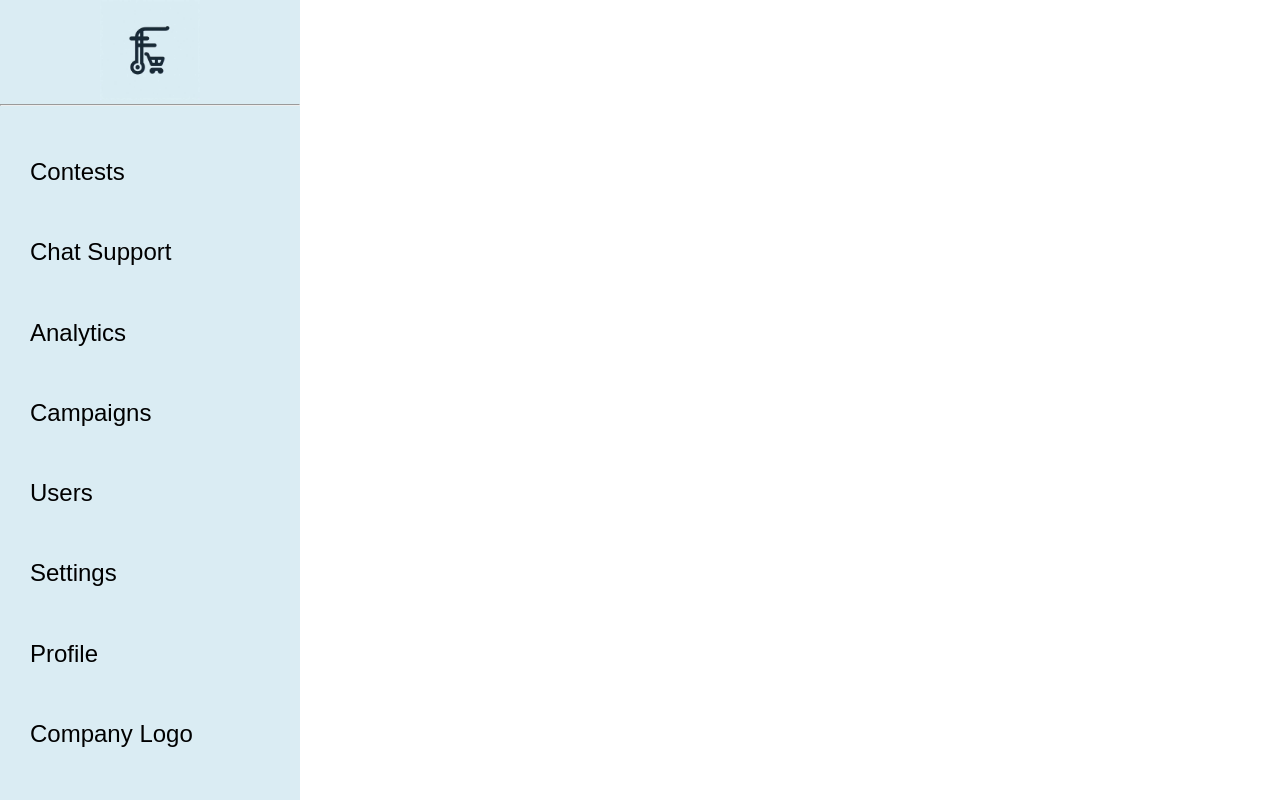
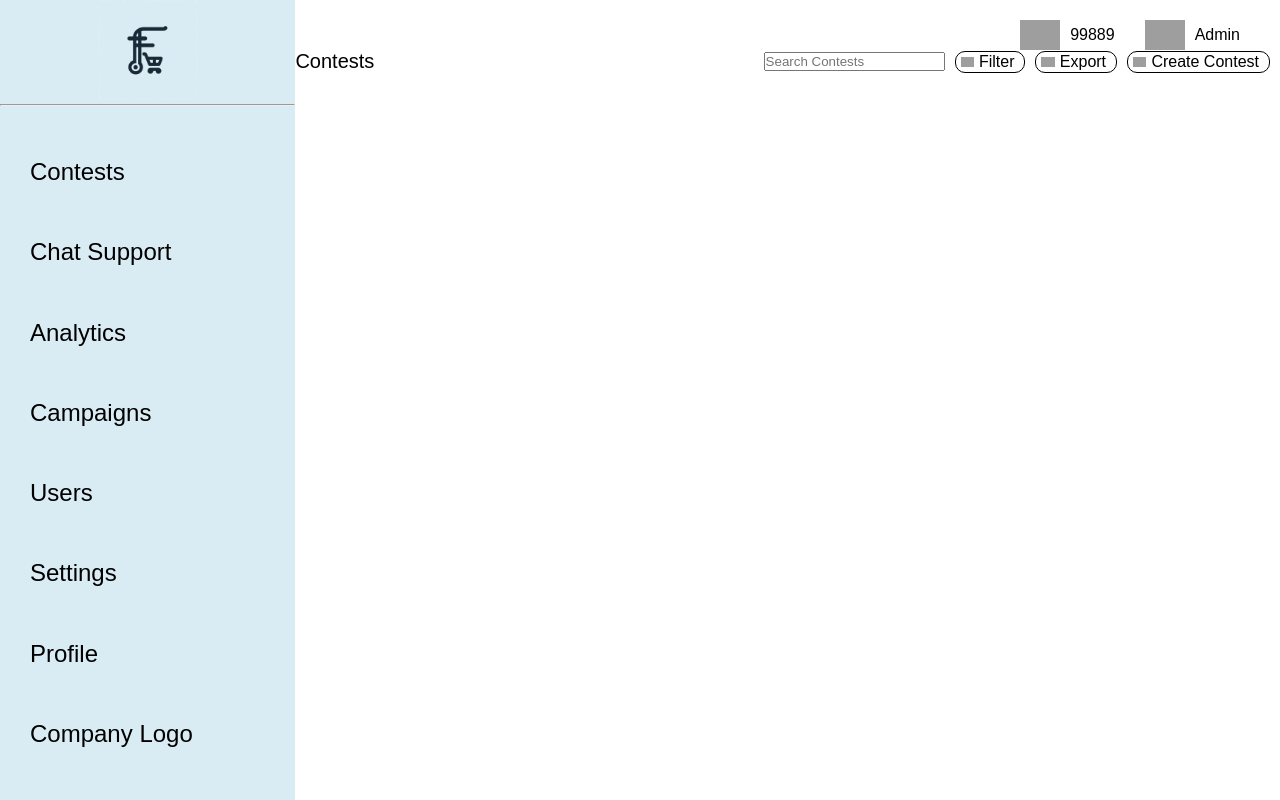
Before and after one commit to TartejBrothers/Finark-Contests, a React (Create React App) app in the folder frontend/: page / in a window 1280 px wide. Built offline with nearby package versions, Linux system fonts and the light colour scheme; grey boxes are pictures that could not be loaded.

Commit message:
Added: Menu Header

```diff
--- a/frontend/src/components/contests.jsx
+++ b/frontend/src/components/contests.jsx
@@ -2,6 +2,11 @@ import React from "react";
 import "../styles/styles.css";
 import "../styles/contests.css";
 import logo from "../images/logo.jpeg";
+import wallet from "../images/icons/wallet.png";
+import profile from "../images/icons/profile.png";
+import filter from "../images/icons/filter.png";
+import exportimg from "../images/icons/export.png";
+import plus from "../images/icons/plus.png";
 export default function contests() {
   return (
     <div className="contestsmain">
@@ -23,6 +28,38 @@ export default function contests() {
           </ul>
         </div>
       </div>
+      <div className="contestsbody">
+        <div className="headerbody">
+          <div className="headerelement">
+            <img src={wallet} alt="Wallet" />
+            <p>99889</p>
+          </div>
+          <div className="headerelement">
+            <img src={profile} alt="Profile" />
+            <p>Admin</p>
+          </div>
+        </div>
+        <div className="queryheader">
+          <div className="queryleft">
+            <h1>Contests</h1>
+          </div>
+          <div className="queryright">
+            <input type="text" placeholder="Search Contests" />
+            <div className="actionsleft">
+              <img src={filter} alt="Filter" />
+              Filter
+            </div>
+            <div className="actionsleft">
+              <img src={exportimg} alt="Export" />
+              Export
+            </div>
+            <div className="actionsright">
+              <img src={plus} alt="Plus" />
+              Create Contest
+            </div>
+          </div>
+        </div>
+      </div>
     </div>
   );
 }
--- a/frontend/src/styles/contests.css
+++ b/frontend/src/styles/contests.css
@@ -36,3 +36,51 @@
   list-style-type: none;
   font-weight: 500;
 }
+.contestsbody {
+  padding-top: 20px;
+  width: 100%;
+}
+.headerbody {
+  display: flex;
+  justify-content: flex-end;
+  gap: 30px;
+  width: 100%;
+  padding-right: 40px;
+}
+.headerelement {
+  display: flex;
+  align-items: center;
+  gap: 10px;
+}
+.headerelement img {
+  height: 30px;
+}
+.queryheader {
+  display: flex;
+  justify-content: space-between;
+  align-items: center;
+}
+.queryheader h1 {
+  font-size: 20px;
+  font-weight: 500;
+}
+.queryright {
+  display: flex;
+  align-items: center;
+  gap: 10px;
+  justify-content: flex-end;
+  padding-right: 10px;
+}
+.actionsright,
+.actionsleft {
+  border: 1px solid #000;
+  border-radius: 10px;
+  display: flex;
+  align-items: center;
+  padding-right: 10px;
+}
+.actionsleft img,
+.actionsright img {
+  height: 20px;
+  padding: 5px;
+}
```
